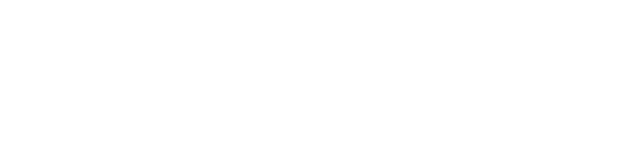
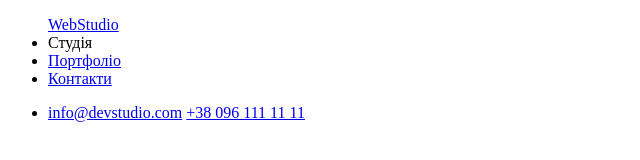
Before and after one commit to andreas7500/goit-markup-hw-01, a plain HTML site: page index.html in a window 1280 px wide. Shown: the whole page, without its empty margins (0-640 px from the left). Drawn offline with Linux system fonts and the light colour scheme.

Commit message:
добавили навигацию

```diff
--- a/index.html
+++ b/index.html
@@ -1,12 +1,30 @@
 <!DOCTYPE html>
 <html lang="en">
-<head>
-    <meta charset="UTF-8">
-    <meta http-equiv="X-UA-Compatible" content="IE=edge">
-    <meta name="viewport" content="width=device-width, initial-scale=1.0">
+  <head>
+    <meta charset="UTF-8" />
+    <meta http-equiv="X-UA-Compatible" content="IE=edge" />
+    <meta name="viewport" content="width=device-width, initial-scale=1.0" />
     <title>Document</title>
-</head>
-<body>
+  </head>
+  <body>
+    <header>
+      <nav>
+        <ul>
+          <a href="./index.html">Web<span>Studio</span></a>
 
-</body>
+          <li><a href="./index.html"></a>Студія</li>
+          <li><a href="#">Портфоліо</a></li>
+          <li><a href="#">Контакти</a></li>
+        </ul>
+        <ul>
+          <li>
+            <a href="mailto:info@devstudio.com">info@devstudio.com</a>
+            <a href="tel:+380961111111">+38 096 111 11 11</a>
+          </li>
+        </ul>
+      </nav>
+    </header>
+    <main></main>
+    <footer></footer>
+  </body>
 </html>
```
